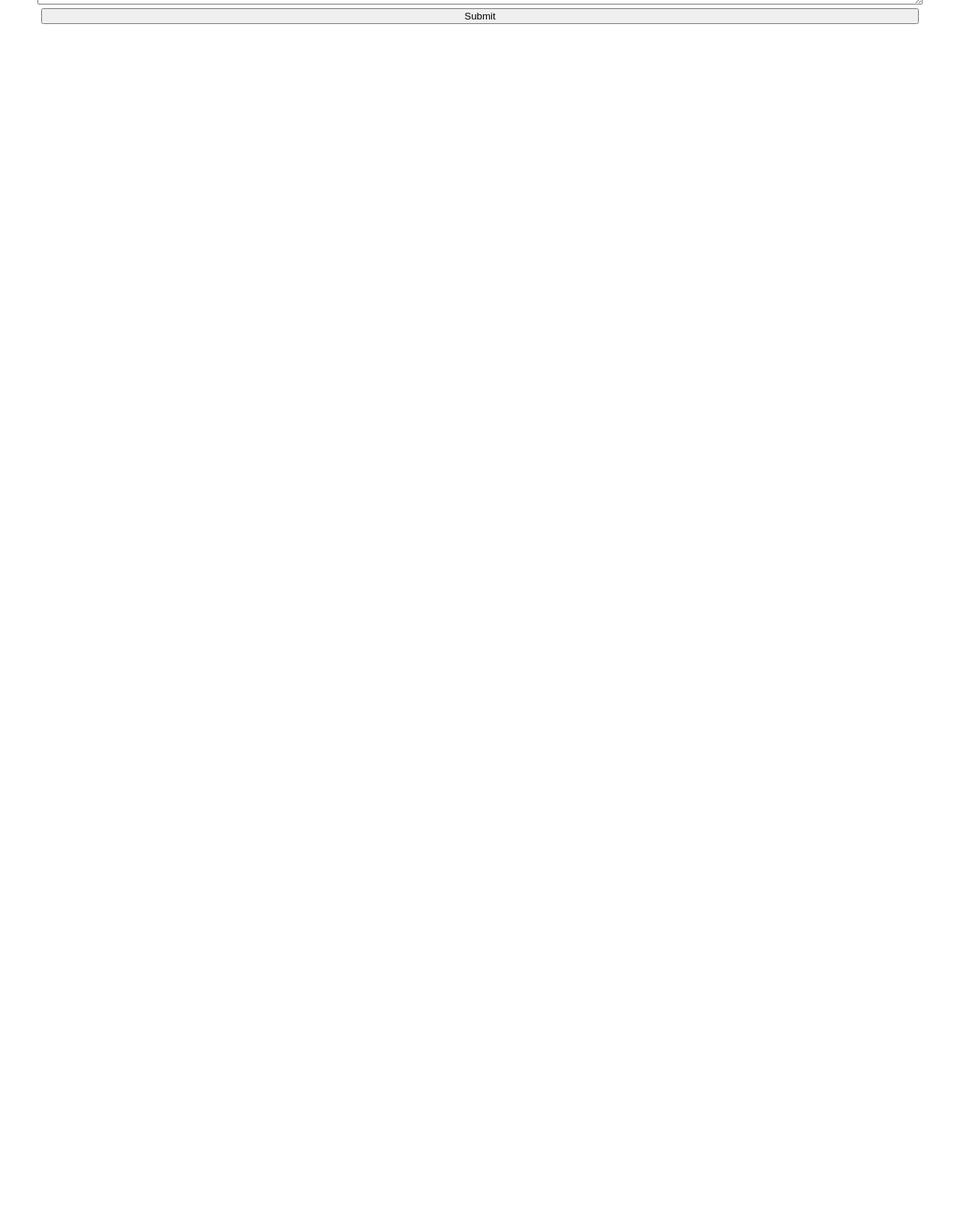
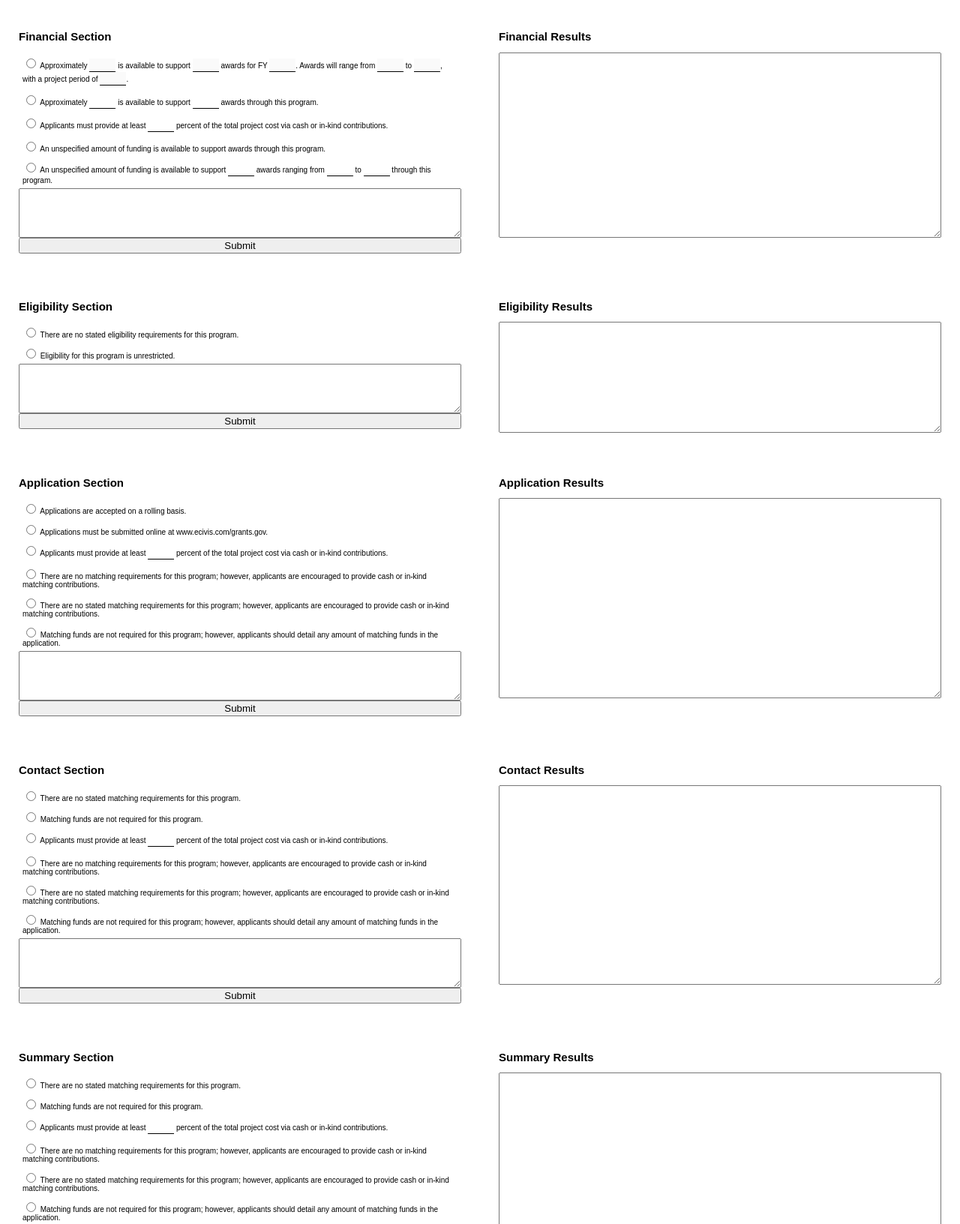
Before and after one commit to itsevalieu/workform, a plain HTML site: page index.html in a window 1280 px wide. Shown: the part 364-1996 px from the top of the page at 75% size. Before the commit the page ends 800 px from the top, so only its background shows below. Drawn offline with Linux system fonts and the light colour scheme.

Commit message:
Style forms and results; rename classes and ids for each section

```diff
--- a/index.css
+++ b/index.css
@@ -9,18 +9,30 @@ body {
     padding: 0;
     font-family: sans-serif;
     font-size: 62.5%;
+    display: flex;
+    flex-direction: column;
+    flex: 1 50%;
 }
+/* Program Sections */
+.program__sections {
+    display: flex;
+    flex-flow: row wrap;
+}
+.program__forms, .program__outputs {
+    width: 50%;
+    padding: 25px;
+}
+
 /* Forms */
 form {
     display: flex;
     flex-direction: column;
 }
 .forms {
-    padding: 50px;
     font-size: 1.2em;
 }
 /* Inputs */
-input {
+span {
     margin: 5px;
 }
 input.active {
@@ -33,6 +45,8 @@ input.active {
     text-align: center;
 }
 /* Results */
-#endresult {
-    border: 1px solid red;
+.results__textarea {
+    width: 100%;
+    height: 80%;
+    padding: 10px;
 }
--- a/index.html
+++ b/index.html
@@ -8,9 +8,9 @@
     <link rel="stylesheet" type="text/css" media="screen" href="./index.css" />
 </head>
 <body>
-    <div class='forms'>
-        <h1>Program Form</h1>
-        <form id='matching'>
+    <h1>Program Form</h1>
+    <div class='program__sections'>
+        <form id='matching' class='program__forms'>
             <h2>Matching Section</h2>
             <span><input type='radio' name='matching' id='matching1' class='matching'>
                 <label for='matching1'>There are no stated matching requirements for this program. </label>
@@ -19,7 +19,7 @@
                 <label for='matching2'>Matching funds are not required for this program. </label>
             </span>
             <span><input type='radio' name='matching' id='matching3' class='matching'>
-                <label for='matching3'>Applicants must provide at least <input class='edit' type='text' disabled> percent of the total project cost via cash or in-kind contributions.</label>
+                <label for='matching3'>Applicants must provide at least <input class='edit' type='text' value='' disabled> percent of the total project cost via cash or in-kind contributions.</label>
             </span>
             <span><input type='radio' name='matching' id='matching4' class='matching'>
                 <label for='matching4'>There are no matching requirements for this program; however, applicants are encouraged to provide cash or in-kind matching contributions.</label>
@@ -30,60 +30,171 @@
             <span><input type='radio' name='matching' id='matching6' class='matching'>
                 <label for='matching6'>Matching funds are not required for this program; however, applicants should detail any amount of matching funds in the application.</label>
             </span>
+            <textarea rows='4' cols='50' id='output' hidden></textarea>
+            <input type='submit'>
+        </form>
+        <div class='program__outputs'>
+            <h2>Matching Results</h2>
+            <textarea id='result' class='results__textarea'></textarea>
+        </div>
+    </div>
+
+    <div class='program__sections'>
+        <form id='financial' class='program__forms'>
+            <h2>Financial Section</h2>
+            <span><input type='radio' name='financial' id='financial1' class='financial'>
+                <label for='financial1'> Approximately
+                    <input class='edit' type='text' value='' disabled> is available to support
+                    <input class='edit' type='text' value='' disabled> awards for FY
+                    <input class='edit' type='text' value='' disabled>. Awards will range from
+                    <input class='edit' type='text' value='' disabled> to
+                    <input class='edit' type='text' value='' disabled>, with a project period of
+                    <input class='edit' type='text' value='' disabled>.
+                </label>
+            </span>
+            <span><input type='radio' name='financial' id='financial2' class='financial'>
+                <label for='financial2'>Approximately
+                    <input class='edit' type='text'> is available to support
+                    <input class='edit' type='text'> awards through this program.
+                </label>
+            </span>
+            <span><input type='radio' name='financial' id='financial3' class='financial'>
+                <label for='financial3' class='cats'>Applicants must provide at least
+                    <input class='edit' type='text'> percent of the total project cost via cash or in-kind contributions.
+                </label>
+            </span>
+            <span><input type='radio' name='financial' id='financial4' class='financial'>
+                <label for='financial4'>An unspecified amount of funding is available to support awards through this program.</label>
+            </span>
+            <span><input type='radio' name='financial' id='financial5' class='financial'>
+                <label for='financial5'>An unspecified amount of funding is available to support
+                    <input class='edit' type='text'> awards ranging from
+                    <input class='edit' type='text'> to
+                    <input class='edit' type='text'> through this program.
+                </label>
+            </span>
             <textarea rows='4' cols='50' id='output' value=''></textarea>
             <input type='submit'>
         </form>
-        <!-- <form class='forms__financial' id='financial'>
-            <h2>Financial Section</h2>
-            <span><input type='radio' name='matching' id='matching1' class='forms__input'><label for='matching1' class='forms__label'> Approximately <input class='edit' type='text'> is available to support <input class='edit' type='text'> awards for FY <input class='edit' type='text'>. Awards will range from <input class='edit' type='text'> to <input class='edit' type='text'>, with a project period of <input class='edit' type='text'>.</label></span>
-            <span><input type='radio' name='matching' id='matching2' class='forms__input'><label for='matching2'>Approximately <input class='edit' type='text'> is available to support <input class='edit' type='text'> awards through this program.</label></span>
-            <input type='radio' name='matching' id='matching3' class='forms__input'><label for='matching3' class='cats'>Applicants must provide at least <input class='edit' type='text'> percent of the total project cost via cash or in-kind contributions.</label>
-            <span><input type='radio' name='matching' id='matching4' class='forms__input'><label for='matching4'>An unspecified amount of funding is available to support awards through this program.</label></span>
-            <span><input type='radio' name='matching' id='matching5' class='forms__input'><label for='matching5'>An unspecified amount of funding is available to support <input class='edit' type='text'> awards ranging from <input class='edit' type='text'> to <input class='edit' type='text'> through this program.</label></span>
+        <div class='program__outputs'>
+            <h2>Financial Results</h2>
+            <textarea id='result' class='results__textarea'></textarea>
+        </div>
+    </div>
+
+    <div class='program__sections'>
+        <form id='eligibility' class='program__forms'>
+            <h2>Eligibility Section</h2>
+            <span><input type='radio' name='eligibility' id='eligibility1' class='eligibility'>
+                <label for='eligibility1' class='forms__label'>There are no stated eligibility requirements for this program.</label>
+            </span>
+            <span><input type='radio' name='eligibility' id='eligibility2' class='eligibility'>
+                <label for='eligibility2'>Eligibility for this program is unrestricted.</label>
+            </span>
             <textarea rows='4' cols='50' id='output' value=''></textarea>
             <input type='submit'>
         </form>
-        <form class='forms__matching' id='matching'>
-            <h2>Eligibility Section</h2>
-            <span><input type='radio' name='matching' id='matching1' class='forms__input'><label for='matching1' class='forms__label'>There are no stated eligibility requirements for this program.</label></span>
-            <span><input type='radio' name='matching' id='matching2' class='forms__input'><label for='matching2'>Eligibility for this program is unrestricted.</label></span>
+        <div class='program__outputs'>
+            <h2>Eligibility Results</h2>
+            <textarea id='result' class='results__textarea'></textarea>
+        </div>
+    </div>
+
+    <div class='program__sections'>
+        <form id='application' class='program__forms'>
+            <h2>Application Section</h2>
+            <span><input type='radio' name='application' id='application1'>
+                <label for='application1'>Applications are accepted on a rolling basis.</label>
+            </span>
+            <span><input type='radio' name='application' id='application2'>
+                <label for='application2'>Applications must be submitted online at www.ecivis.com/grants.gov.</label></span>
+            <span><input type='radio' name='application' id='application3'>
+                <label for='application3'>Applicants must provide at least
+                    <input class='edit' type='text'> percent of the total project cost via cash or in-kind contributions.
+                </label>
+            </span>
+            <span><input type='radio' name='application' id='application4'>
+                <label for='application4'>There are no matching requirements for this program; however, applicants are encouraged to provide cash or in-kind matching contributions.</label>
+            </span>
+            <span><input type='radio' name='application' id='application5'>
+                <label for='application5'>There are no stated matching requirements for this program; however, applicants are encouraged to provide cash or in-kind matching contributions.</label>
+            </span>
+            <span><input type='radio' name='application' id='application6'>
+                <label for='application6'>Matching funds are not required for this program; however, applicants should detail any amount of matching funds in the application.</label>
+            </span>
             <textarea rows='4' cols='50' id='output' value=''></textarea>
             <input type='submit'>
         </form>
-        <form class='forms__matching' id='matching'>
-            <h2>Application Section</h2>
-            <span><input type='radio' name='matching' id='matching1' class='forms__input'><label for='matching1' class='forms__label'>Applications are accepted on a rolling basis.</label></span>
-            <span><input type='radio' name='matching' id='matching2' class='forms__input'><label for='matching2'>Applications must be submitted online at www.ecivis.com/grants.gov.</label></span>
-            <input type='radio' name='matching' id='matching3' class='forms__input'><label for='matching3' class='cats'>Applicants must provide at least <input class='edit' type='text'> percent of the total project cost via cash or in-kind contributions.</label>
-            <span><input type='radio' name='matching' id='matching4' class='forms__input'><label for='matching4'>There are no matching requirements for this program; however, applicants are encouraged to provide cash or in-kind matching contributions.</label></span>
-            <span><input type='radio' name='matching' id='matching5' class='forms__input'><label for='matching5'>There are no stated matching requirements for this program; however, applicants are encouraged to provide cash or in-kind matching contributions.</label></span>
-            <span><input type='radio' name='matching' id='matching6' class='forms__input'><label for='matching6'>Matching funds are not required for this program; however, applicants should detail any amount of matching funds in the application.</label></span>
+        <div class='program__outputs'>
+            <h2>Application Results</h2>
+            <textarea id='result' class='results__textarea'></textarea>
+        </div>
+    </div>
+
+    <div class='program__sections'>
+        <form id='contact' class='program__forms'>
+            <h2>Contact Section</h2>
+            <span><input type='radio' name='contact' id='contact1' class='contact'>
+                <label for='contact1'>There are no stated matching requirements for this program. </label>
+            </span>
+            <span><input type='radio' name='contact' id='contact2' class='contact'>
+                <label for='contact2'>Matching funds are not required for this program. </label>
+            </span>
+            <span><input type='radio' name='contact' id='contact3' class='contact'>
+                <label for='contact3'>Applicants must provide at least
+                    <input class='edit' type='text'> percent of the total project cost via cash or in-kind contributions.
+                </label>
+            </span>
+            <span><input type='radio' name='contact' id='contact4' class='contact'>
+                <label for='contact4'>There are no matching requirements for this program; however, applicants are encouraged to provide cash or in-kind matching contributions.</label>
+            </span>
+            <span><input type='radio' name='contact' id='contact5' class='contact'>
+                <label for='contact5'>There are no stated matching requirements for this program; however, applicants are encouraged to provide cash or in-kind matching contributions.</label>
+            </span>
+            <span><input type='radio' name='contact' id='contact6' class='contact'>
+                <label for='contact6'>Matching funds are not required for this program; however, applicants should detail any amount of matching funds in the application.</label>
+            </span>
             <textarea rows='4' cols='50' id='output' value=''></textarea>
             <input type='submit'>
         </form>
-        <form class='forms__matching' id='matching'>
-            <h2>Contact Section</h2>
-            <span><input type='radio' name='matching' id='matching1' class='forms__input'><label for='matching1' class='forms__label'>There are no stated matching requirements for this program. </label></span>
-            <span><input type='radio' name='matching' id='matching2' class='forms__input'><label for='matching2'>Matching funds are not required for this program. </label></span>
-            <input type='radio' name='matching' id='matching3' class='forms__input'><label for='matching3' class='cats'>Applicants must provide at least <input class='edit' type='text'> percent of the total project cost via cash or in-kind contributions.</label>
-            <span><input type='radio' name='matching' id='matching4' class='forms__input'><label for='matching4'>There are no matching requirements for this program; however, applicants are encouraged to provide cash or in-kind matching contributions.</label></span>
-            <span><input type='radio' name='matching' id='matching5' class='forms__input'><label for='matching5'>There are no stated matching requirements for this program; however, applicants are encouraged to provide cash or in-kind matching contributions.</label></span>
-            <span><input type='radio' name='matching' id='matching6' class='forms__input'><label for='matching6'>Matching funds are not required for this program; however, applicants should detail any amount of matching funds in the application.</label></span>
+        <div class='program__outputs'>
+            <h2>Contact Results</h2>
+            <textarea id='result' class='results__textarea'></textarea>
+        </div>
+    </div>
+
+    <div class='program__sections'>
+        <form id='summary' class='program__forms'>
+            <h2>Summary Section</h2>
+            <span><input type='radio' name='summary' id='summary1' class='summary'>
+                <label for='summary1'>There are no stated matching requirements for this program.</label>
+            </span>
+            <span><input type='radio' name='summary' id='summary2' class='summary'>
+                <label for='summary2'>Matching funds are not required for this program.</label>
+            </span>
+            <span><input type='radio' name='summary' id='summary3' class='summary'>
+                <label for='summary3'>Applicants must provide at least
+                    <input class='edit' type='text'> percent of the total project cost via cash or in-kind contributions.
+                </label>
+            </span>
+            <span><input type='radio' name='summary' id='summary4' class='financial'>
+                <label for='summary4'>There are no matching requirements for this program; however, applicants are encouraged to provide cash or in-kind matching contributions.</label>
+            </span>
+            <span><input type='radio' name='summary' id='summary5' class='financial'>
+                <label for='summary5'>There are no stated matching requirements for this program; however, applicants are encouraged to provide cash or in-kind matching contributions.</label>
+            </span>
+            <span><input type='radio' name='summary' id='summary6' class='financial'>
+                <label for='summary6'>Matching funds are not required for this program; however, applicants should detail any amount of matching funds in the application.</label>
+            </span>
             <textarea rows='4' cols='50' id='output' value=''></textarea>
             <input type='submit'>
         </form>
-        <form class='forms__matching' id='matching'>
-            <h2>Summary Section</h2>
-            <span><input type='radio' name='matching' id='matching1' class='forms__input'><label for='matching1' class='forms__label'>There are no stated matching requirements for this program. </label></span>
-            <span><input type='radio' name='matching' id='matching2' class='forms__input'><label for='matching2'>Matching funds are not required for this program. </label></span>
-            <input type='radio' name='matching' id='matching3' class='forms__input'><label for='matching3' class='cats'>Applicants must provide at least <input class='edit' type='text'> percent of the total project cost via cash or in-kind contributions.</label>
-            <span><input type='radio' name='matching' id='matching4' class='forms__input'><label for='matching4'>There are no matching requirements for this program; however, applicants are encouraged to provide cash or in-kind matching contributions.</label></span>
-            <span><input type='radio' name='matching' id='matching5' class='forms__input'><label for='matching5'>There are no stated matching requirements for this program; however, applicants are encouraged to provide cash or in-kind matching contributions.</label></span>
-            <span><input type='radio' name='matching' id='matching6' class='forms__input'><label for='matching6'>Matching funds are not required for this program; however, applicants should detail any amount of matching funds in the application.</label></span>
-            <textarea rows='4' cols='50' id='output' value=''></textarea>
-            <input type='submit'>
-        </form>        -->
-    <div class='results' id='result'></div>
+        <div class='program__outputs'>
+            <h2>Summary Results</h2>
+            <textarea id='result' class='results__textarea'></textarea>
+        </div>
+    </div>
+
     <script src="index.js"></script>
 </body>
 </html>
```
